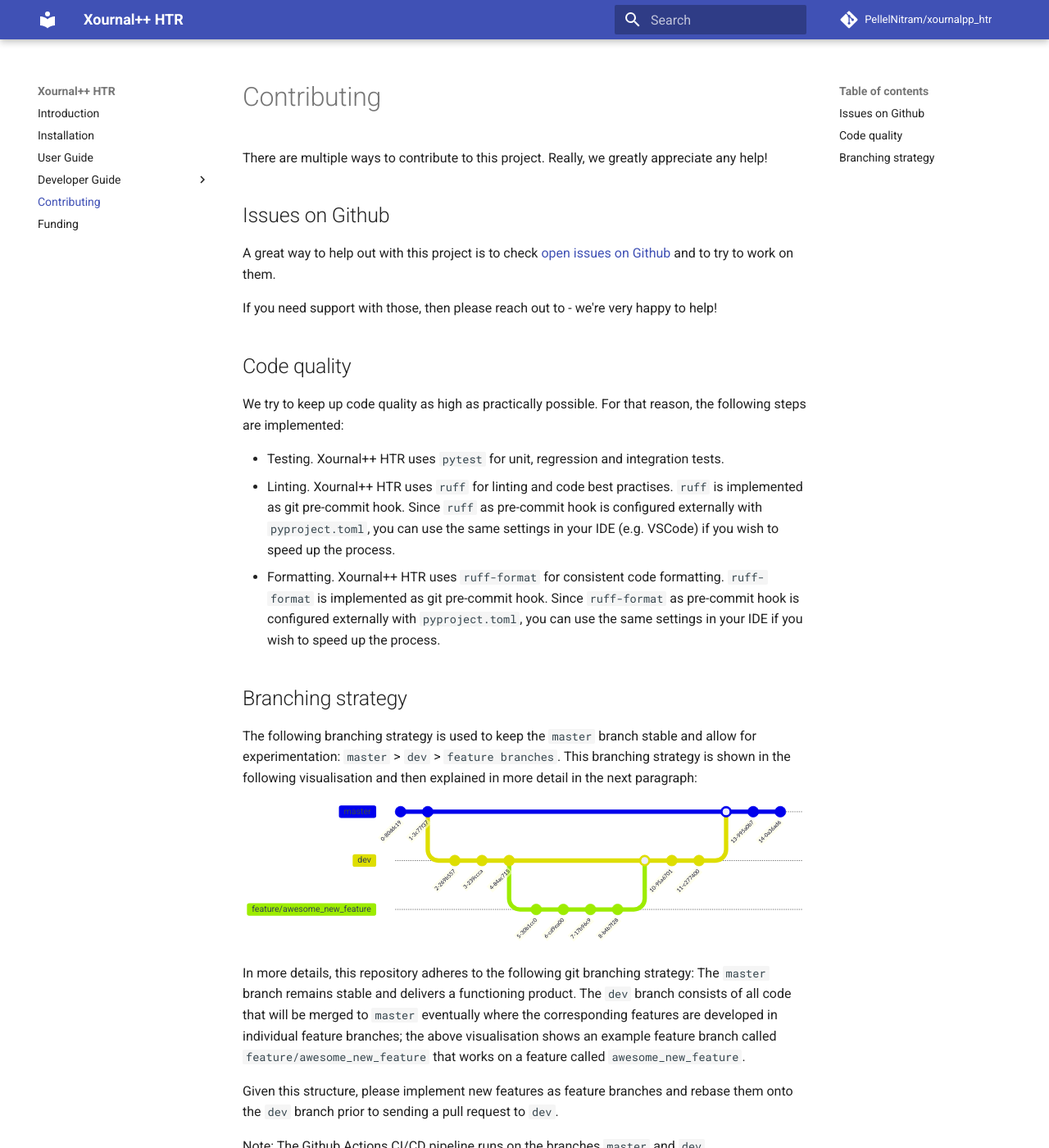
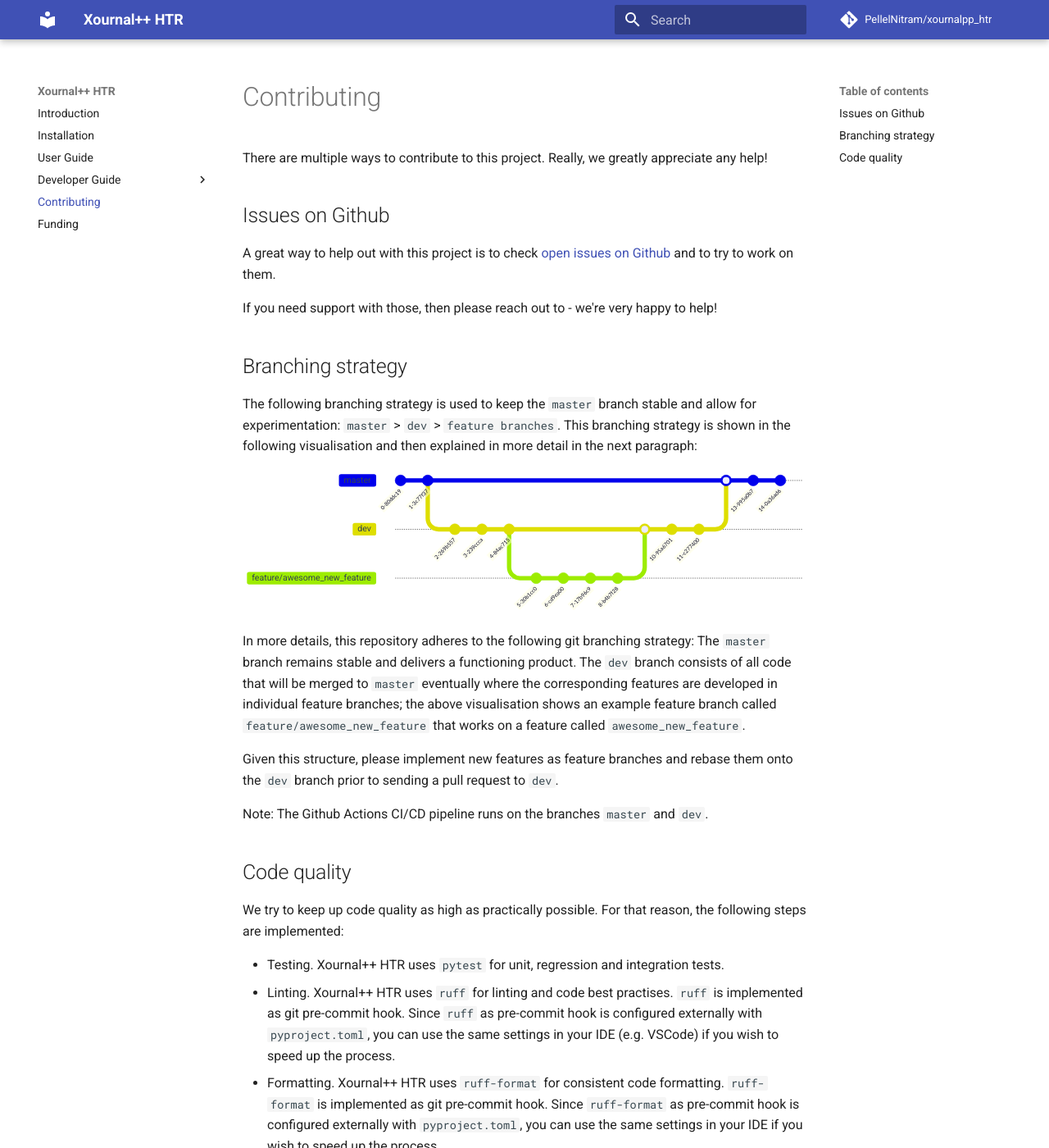
Before and after one commit to PellelNitram/xournalpp_htr, an MkDocs documentation site: the page built from docs/contributing.md, in a window 1280 px wide and 1400 px high. Shown: the whole window at 82% size. Built offline with MkDocs 1.6.1 and Material for MkDocs 9.7.7, drawn with Linux system fonts in a browser that asks for light colours; comment, search, counter and statistics services are not loaded; some of the changed lines change nothing that is shown.

Commit message:
Work on contributing chapter of documentation.

```diff
--- a/docs/contributing.md
+++ b/docs/contributing.md
@@ -8,14 +8,6 @@
 and to try to work on them.
 
 If you need support with those, then please reach out to - we're very happy to help!
-
-## Code quality
-
-We try to keep up code quality as high as practically possible. For that reason, the following steps are implemented:
-
-- Testing. Xournal++ HTR uses `pytest` for unit, regression and integration tests.
-- Linting. Xournal++ HTR uses `ruff` for linting and code best practises. `ruff` is implemented as git pre-commit hook. Since `ruff` as pre-commit hook is configured externally with `pyproject.toml`, you can use the same settings in your IDE (e.g. VSCode) if you wish to speed up the process.
-- Formatting. Xournal++ HTR uses `ruff-format` for consistent code formatting. `ruff-format` is implemented as git pre-commit hook. Since `ruff-format` as pre-commit hook is configured externally with `pyproject.toml`, you can use the same settings in your IDE if you wish to speed up the process.
 
 ## Branching strategy
 
@@ -61,3 +53,11 @@
 rebase them onto the `dev` branch prior to sending a pull request to `dev`.
 
 Note: The Github Actions CI/CD pipeline runs on the branches `master` and `dev`.
+
+## Code quality
+
+We try to keep up code quality as high as practically possible. For that reason, the following steps are implemented:
+
+- Testing. Xournal++ HTR uses `pytest` for unit, regression and integration tests.
+- Linting. Xournal++ HTR uses `ruff` for linting and code best practises. `ruff` is implemented as git pre-commit hook. Since `ruff` as pre-commit hook is configured externally with `pyproject.toml`, you can use the same settings in your IDE (e.g. VSCode) if you wish to speed up the process.
+- Formatting. Xournal++ HTR uses `ruff-format` for consistent code formatting. `ruff-format` is implemented as git pre-commit hook. Since `ruff-format` as pre-commit hook is configured externally with `pyproject.toml`, you can use the same settings in your IDE if you wish to speed up the process.
```
